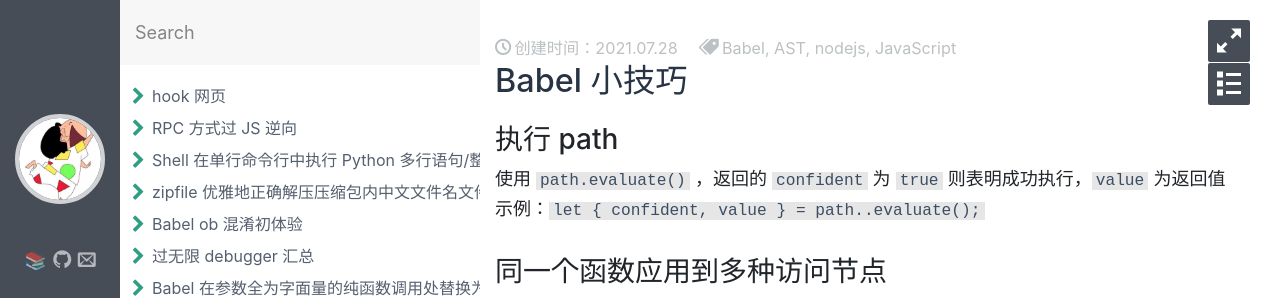
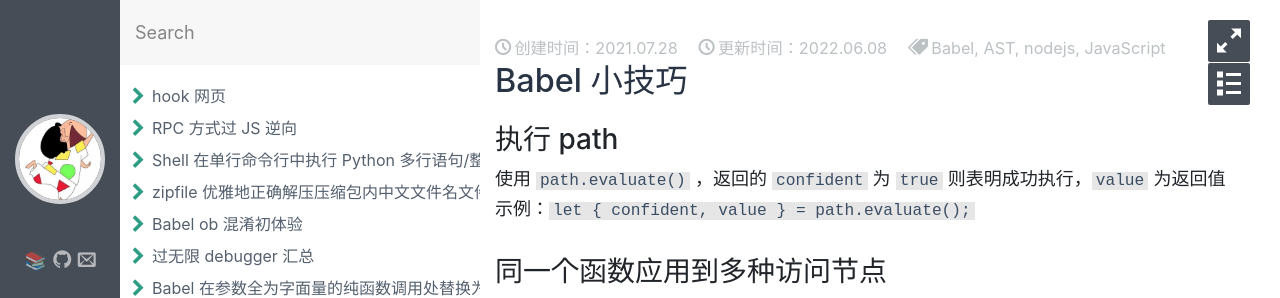
Before and after one commit to LZC6244/lzc6244.github.io, a Jekyll site: the page built from _posts/2021-07-28-Babel-小技巧.md, in a window 1280 px wide. Shown: the top 298 px of the page. Built offline with Jekyll 4.4.1, drawn with Linux system fonts in a browser that asks for light colours; some web fonts are replaced.

Commit message:
去除多余小数点

```diff
--- a/_posts/2021-07-28-Babel-小技巧.md
+++ b/_posts/2021-07-28-Babel-小技巧.md
@@ -2,6 +2,7 @@
 layout:         post
 title:          Babel 小技巧
 create_time:    2021-07-28 21:07
+update_time:    2022-06-08 19:01:42
 author:         maida
 categories:     [Babel&nbsp;AST]
 tags:
@@ -15,7 +16,7 @@ tags:
 
 ### 执行 path
 使用 `path.evaluate()` ，返回的 `confident` 为 `true` 则表明成功执行，`value` 为返回值
-示例：`let { confident, value } = path..evaluate();`
+示例：`let { confident, value } = path.evaluate();`
 
 ### 同一个函数应用到多种访问节点
 使用 `|` 把需要访问的节点组合起来即可，如
```
